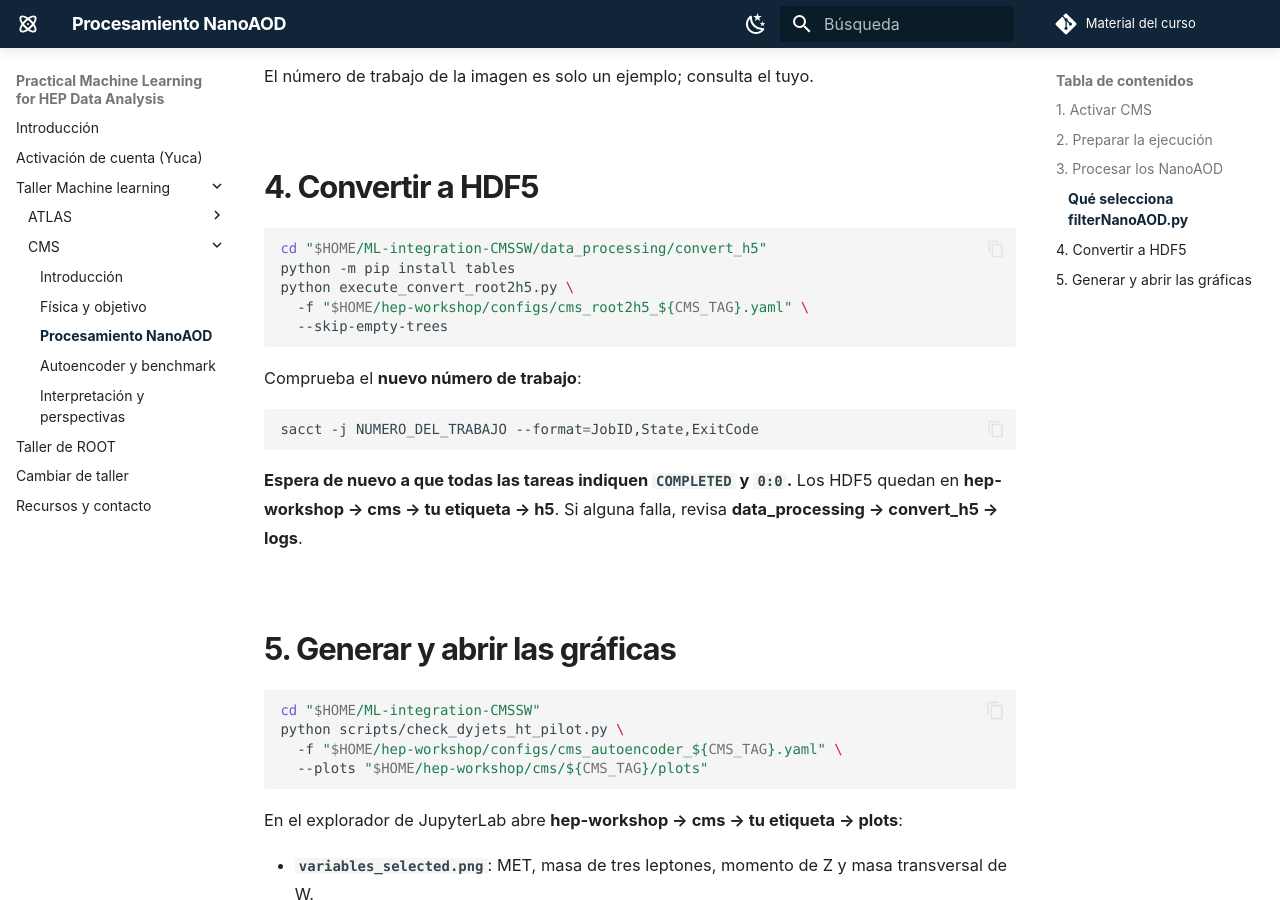
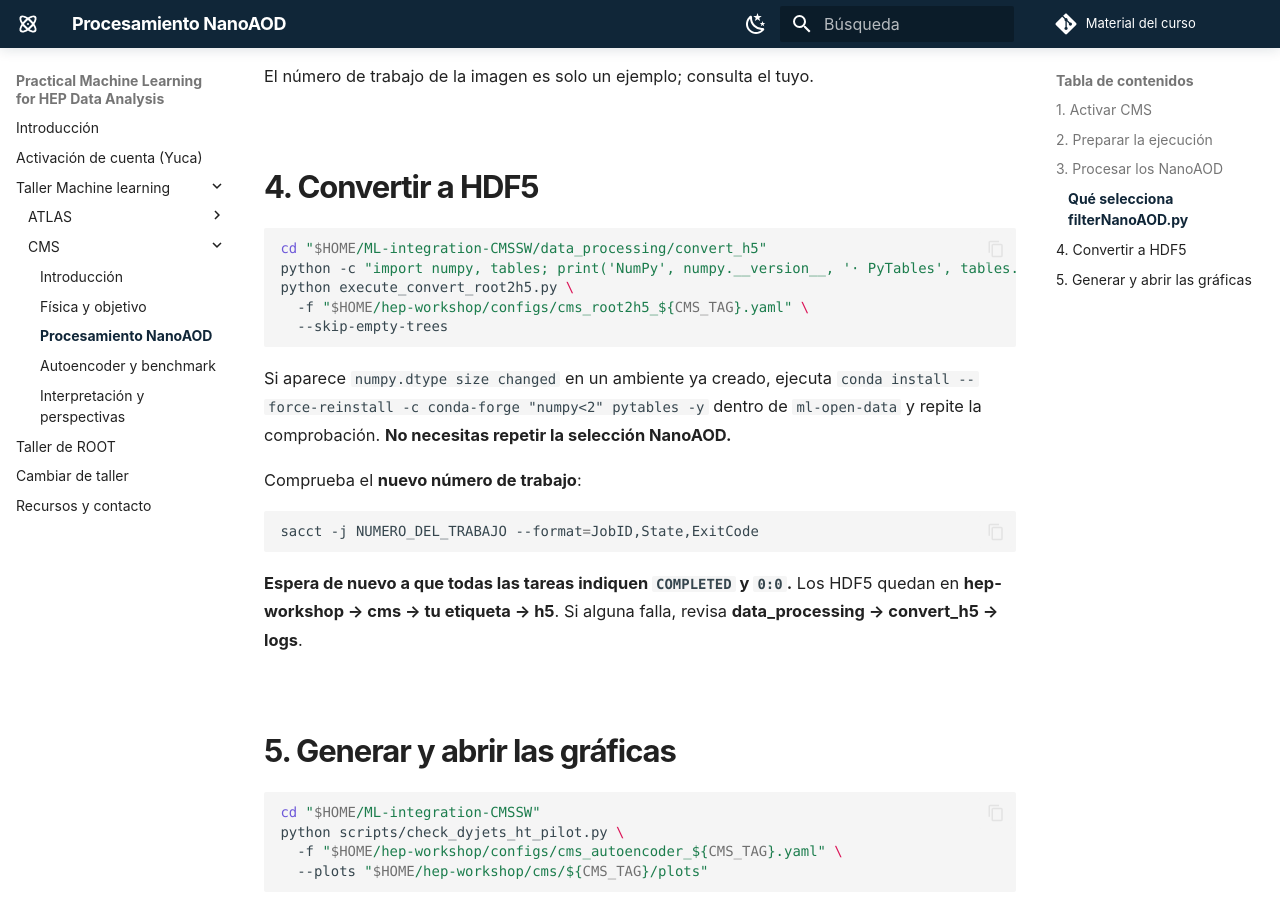
Before and after one commit to castaned/practical-ml-hep, an MkDocs documentation site: the page built from docs/cms-procesamiento.md, in a window 1280 px wide and 900 px high, scrolled down 2764 px. Built offline with MkDocs 1.6.1 and Material for MkDocs 9.7.7, drawn with Linux system fonts in a browser that asks for light colours; comment, search, counter and statistics services are not loaded.

Commit message:
Install compatible NumPy and PyTables for CMS conversion

````diff
--- a/docs/cms-procesamiento.md
+++ b/docs/cms-procesamiento.md
@@ -13,9 +13,10 @@ Necesitas el repositorio [clonado en tu cuenta](atlas-preparacion.md#clonar-repo
     unset PYTHONPATH PYTHONHOME ROOTSYS ROOT_INCLUDE_PATH
     module load root/6.24.08
     cd "$HOME/ML-integration-CMSSW"
+    git pull --ff-only origin opendata_dev
     CMS_PYTHON="$(root-config --python3-version | cut -d. -f1,2)"
     test -n "$CMS_PYTHON" &&
-      conda create -n ml-open-data -c conda-forge "python=$CMS_PYTHON" pip -y &&
+      conda create -n ml-open-data -c conda-forge "python=$CMS_PYTHON" "numpy<2" pytables pip -y &&
       conda activate ml-open-data &&
       python -m pip install -r workshop/requirements-yuca.txt &&
       python -m pip install torch --index-url https://download.pytorch.org/whl/cpu &&
@@ -99,11 +100,13 @@ El número de trabajo de la imagen es solo un ejemplo; consulta el tuyo.
 
 ```bash
 cd "$HOME/ML-integration-CMSSW/data_processing/convert_h5"
-python -m pip install tables
+python -c "import numpy, tables; print('NumPy', numpy.__version__, '· PyTables', tables.__version__)" &&
 python execute_convert_root2h5.py \
   -f "$HOME/hep-workshop/configs/cms_root2h5_${CMS_TAG}.yaml" \
   --skip-empty-trees
 ```
+
+Si aparece `numpy.dtype size changed` en un ambiente ya creado, ejecuta `conda install --force-reinstall -c conda-forge "numpy<2" pytables -y` dentro de `ml-open-data` y repite la comprobación. **No necesitas repetir la selección NanoAOD.**
 
 Comprueba el **nuevo número de trabajo**:
 
````
